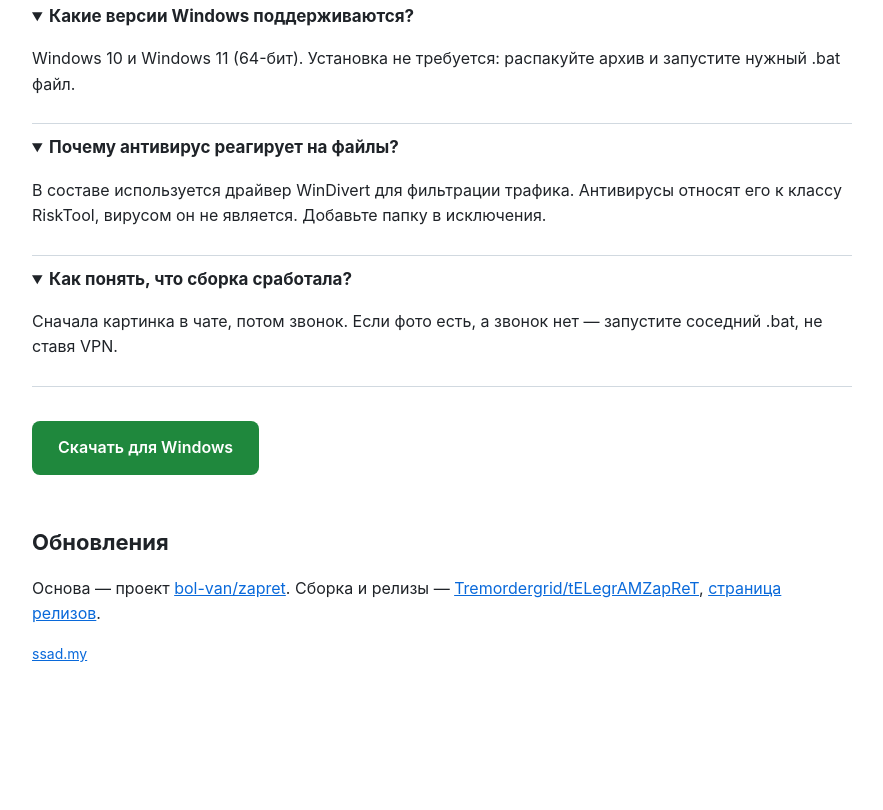
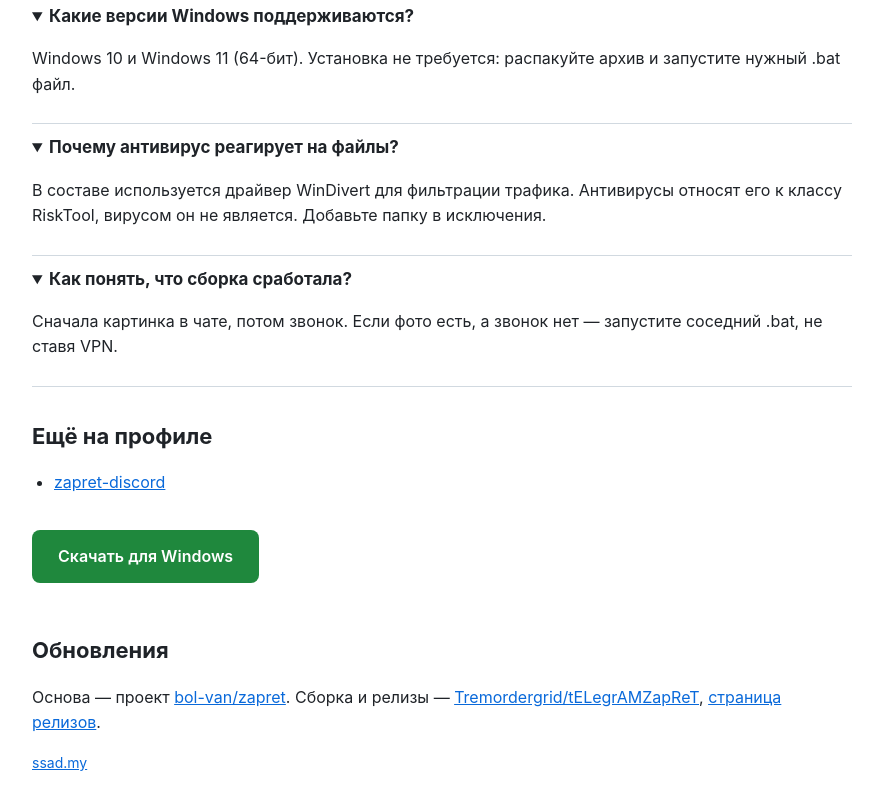
Before and after one commit to Tremordergrid/tELegrAMZapReT, a plain HTML site: page docs/index.html in a window 1280 px wide. Shown: the part 1471-2281 px from the top of the page, without its empty margins (198-1081 px from the left). Before the commit the page ends 2214 px from the top, so only its background shows below. Drawn offline with Linux system fonts and the light colour scheme.

Commit message:
Refresh documentation

```diff
--- a/docs/index.html
+++ b/docs/index.html
@@ -87,6 +87,10 @@
       <p>Сначала картинка в чате, потом звонок. Если фото есть, а звонок нет — запустите соседний .bat, не ставя VPN.</p>
     </details>
 
+  <h2>Ещё на профиле</h2>
+  <ul>
+    <li><a href="https://github.com/Tremordergrid/zapret-discord">zapret-discord</a></li>
+  </ul>
 
 
   <p><a class="cta" href="https://github.com/Tremordergrid/tELegrAMZapReT/releases/latest">Скачать для Windows</a></p>
```
